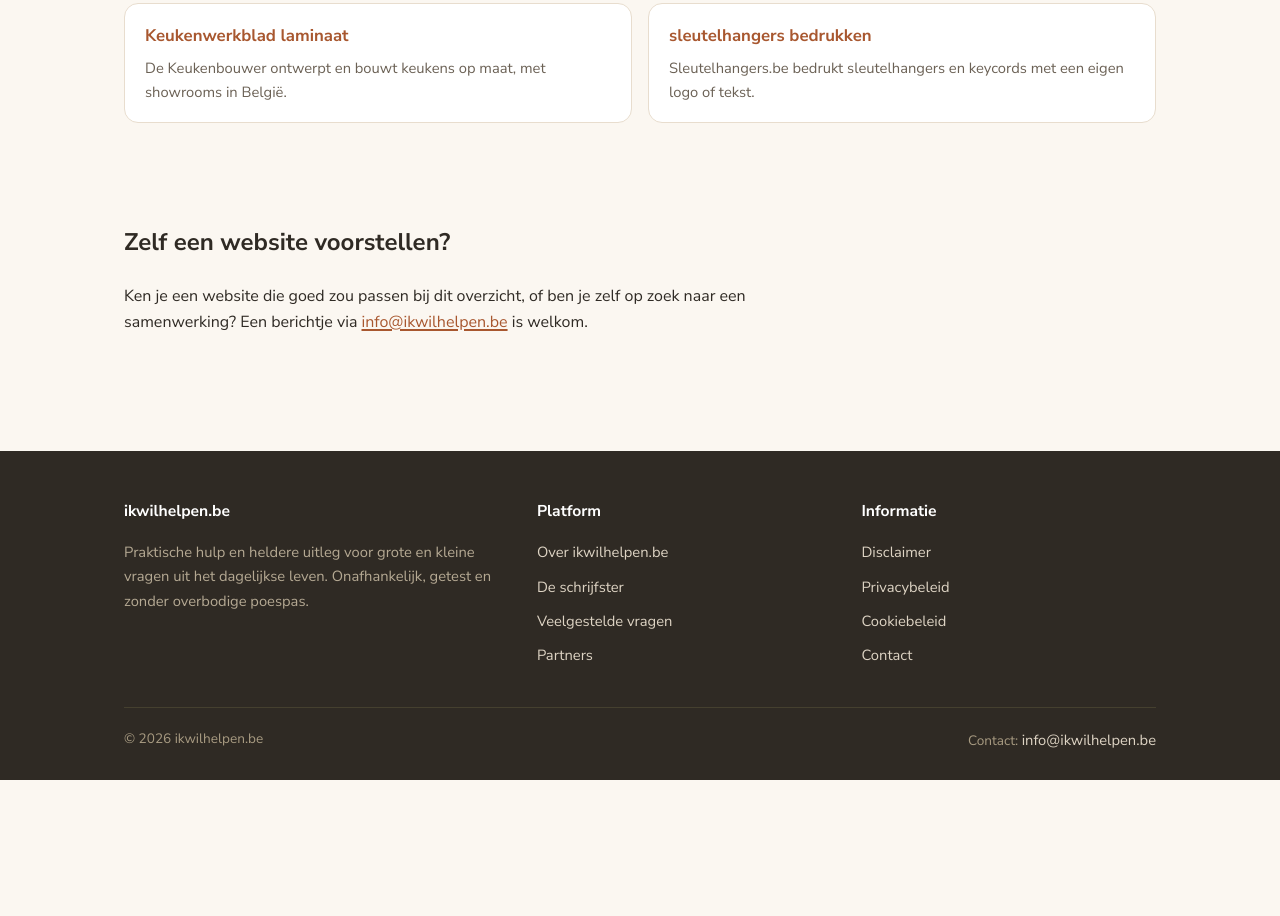
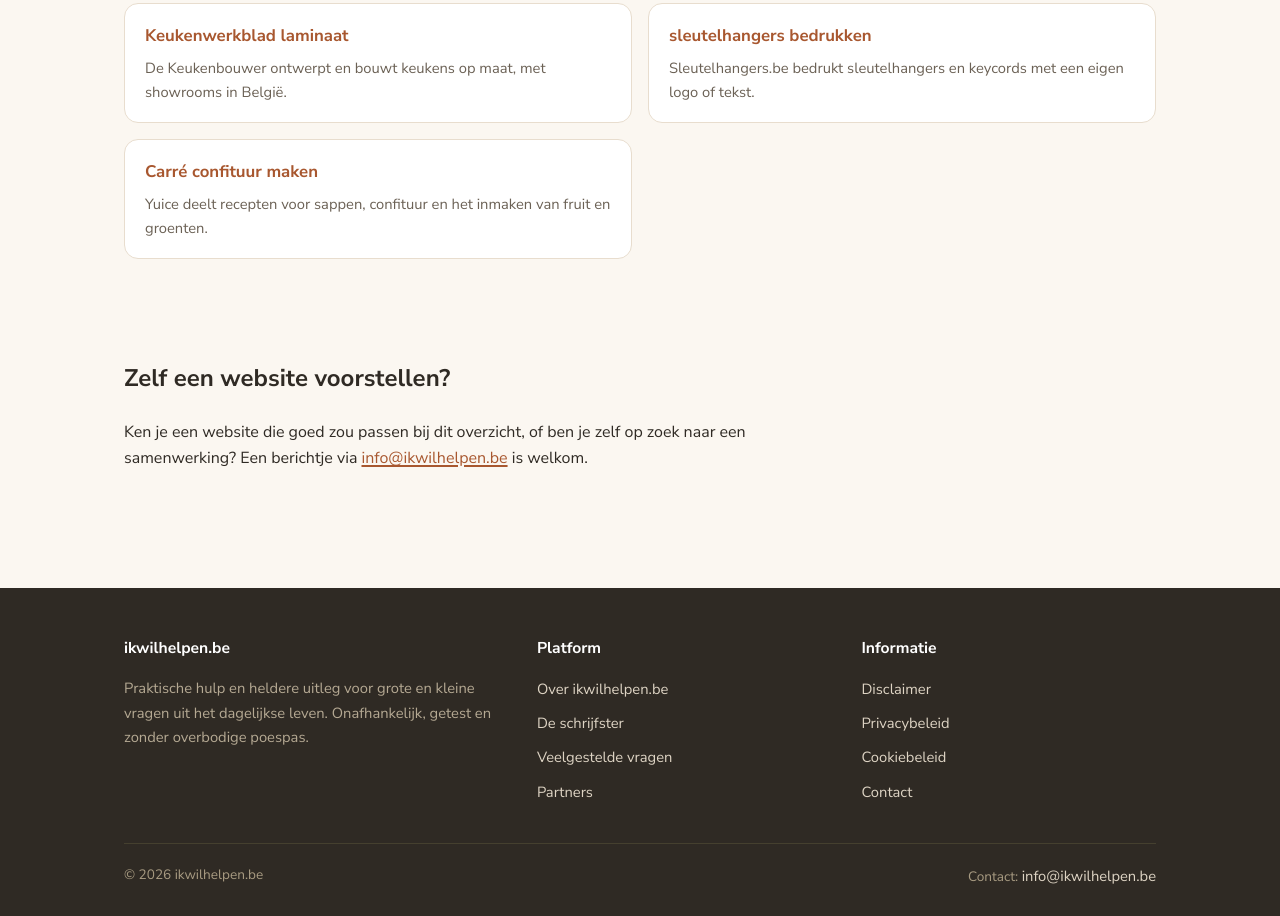
Before and after one commit to alexjknol-del/ikwilhelpen.be, a plain HTML site: page site/partners/index.html in a window 1280 px wide. Shown: the part 3483-4399 px from the top of the page. Before the commit the page ends 4263 px from the top, so only its background shows below. Drawn offline with Linux system fonts and the light colour scheme.

Commit message:
Partners: Yuice

```diff
--- a/site/partners/index.html
+++ b/site/partners/index.html
@@ -232,6 +232,10 @@
   <h3><a href="https://www.sleutelhangers.be/" target="_blank" rel="noopener">sleutelhangers bedrukken</a></h3>
   <p>Sleutelhangers.be bedrukt sleutelhangers en keycords met een eigen logo of tekst.</p>
 </li>
+<li>
+  <h3><a href="https://yuice.nl/carre-confituur-maken/" target="_blank" rel="noopener">Carré confituur maken</a></h3>
+  <p>Yuice deelt recepten voor sappen, confituur en het inmaken van fruit en groenten.</p>
+</li>
     </ul>
   </section>
 
```
